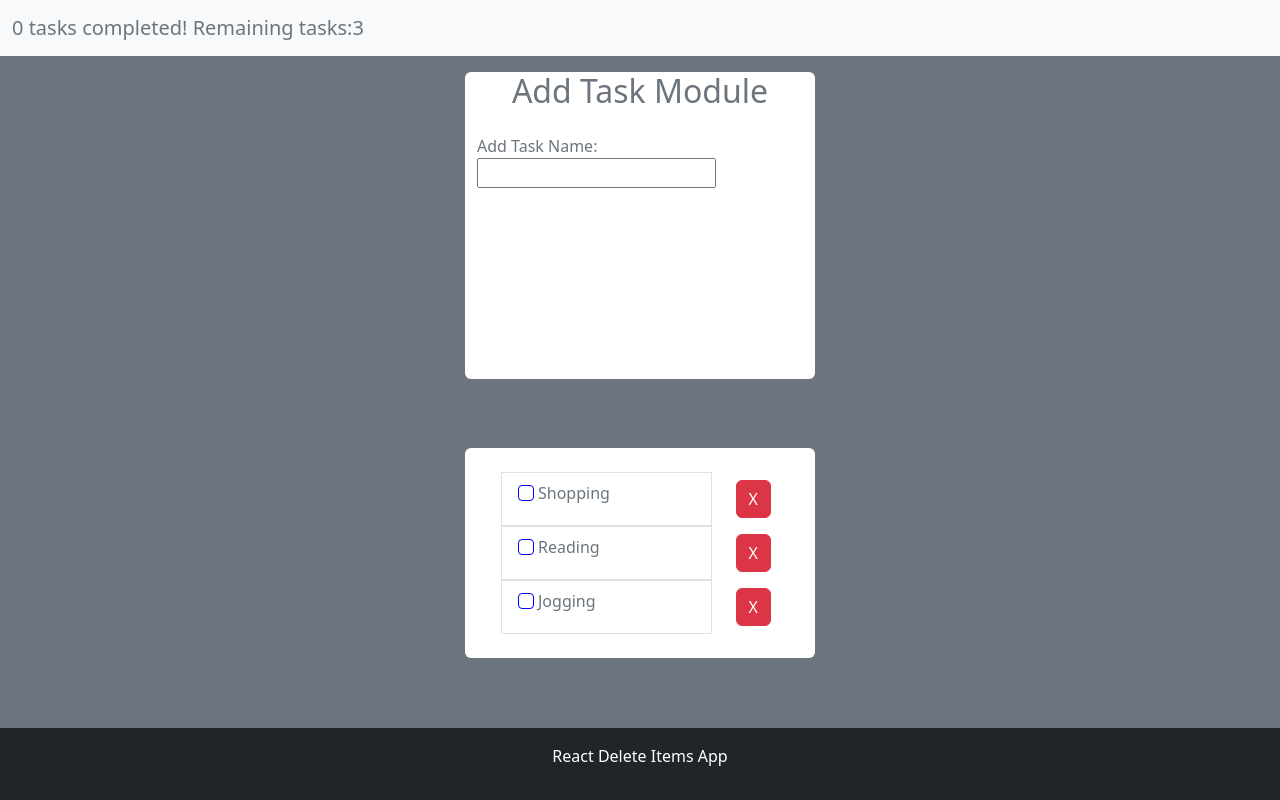
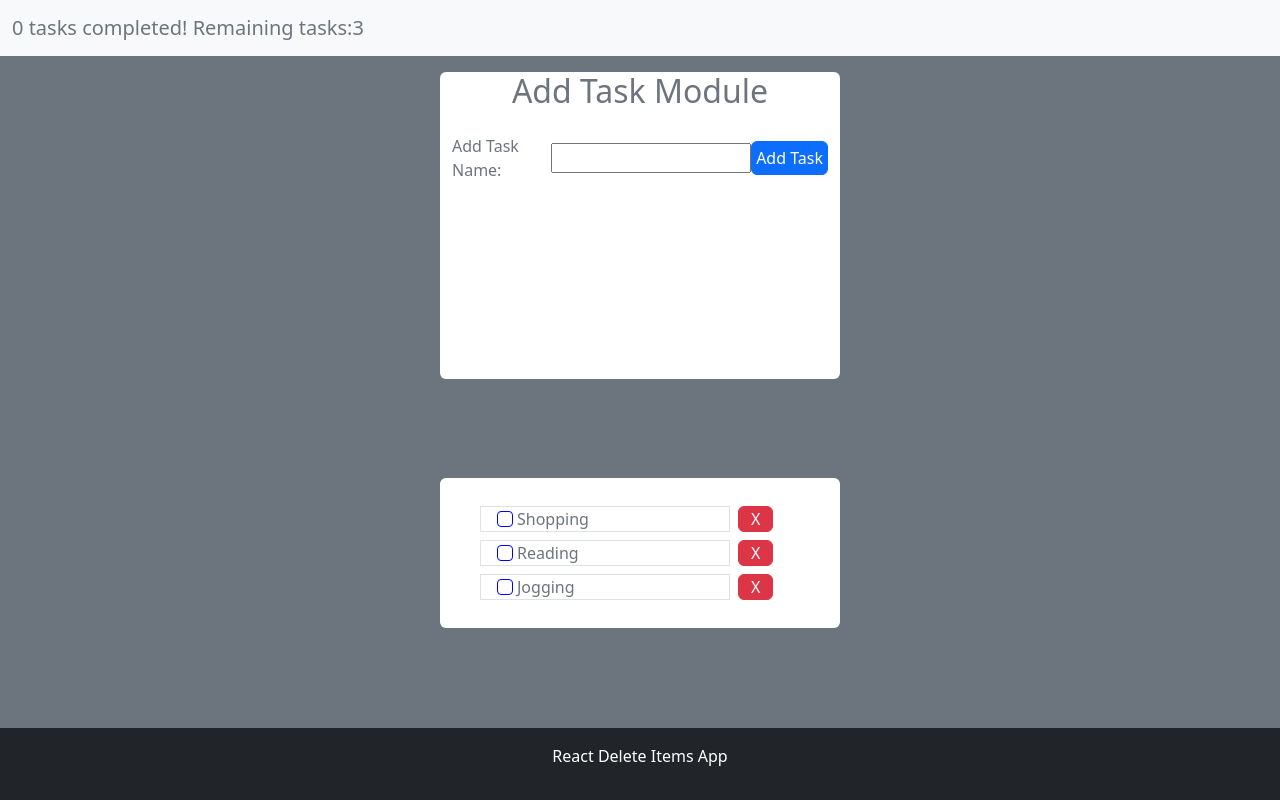
Before and after one commit to mertugrulfrontenddev/color-pick, a React (Create React App) app: page / in a window 1280 px wide. Built offline with nearby package versions, Linux system fonts and the light colour scheme.

Commit message:
added-addTaskModule

```diff
--- a/src/App.js
+++ b/src/App.js
@@ -10,10 +10,10 @@ function App() {
     { id: 3, taskName: "Jogging", isComplete: false },
   ];
 
-  let [items, setitems] = useState(tasks);
+  let [items, setItems] = useState(tasks);
 
   function handleCheckbox(event) {
-    setitems((prevItems) =>
+    setItems((prevItems) =>
       prevItems.map((item) =>
         item.id === Number(event.target.id)
           ? { ...item, isComplete: event.target.checked }
@@ -23,7 +23,7 @@ function App() {
   }
 
   function handleDeleteTask(taskId, event) {
-    setitems((prevItems) => {
+    setItems((prevItems) => {
       let taskToDelete = prevItems.find((task) => task.id === taskId);
 
       if (taskToDelete && !taskToDelete.isComplete) {
@@ -34,6 +34,14 @@ function App() {
       return prevItems.filter((task) => task.id !== taskId);
     });
   }
+
+  function handleAddTask(taskName) {
+    setItems((previtems) => [
+      ...previtems,
+      { id: Date.now(), taskName, isComplete: false },
+    ]);
+  }
+
   return (
     <div
       style={{
@@ -47,7 +55,7 @@ function App() {
     >
       <NavBar items={items} handleCheckbox={handleCheckbox} />
 
-      <AddTask />
+      <AddTask handleAddTask={handleAddTask} />
       <ToDoList
         items={items}
         handleCheckbox={handleCheckbox}
--- a/src/components/AddTask.jsx
+++ b/src/components/AddTask.jsx
@@ -1,16 +1,49 @@
-const AddTask = () => {
+import { useState } from "react";
+
+const AddTask = ({ handleAddTask }) => {
+  let [input, setInput] = useState("");
+
+  function handleChange(event) {
+    setInput(event.target.value);
+  }
+
+  function handleSubmit(event) {
+    event.preventDefault();
+    if (input.trim() !== "") {
+      handleAddTask(input);
+
+      setInput("");
+    }
+  }
+
   return (
     <div className="p-3 bg-secondary h-50 d-flex justify-content-center">
       <div
-        style={{ flexBasis: 350 }}
+        style={{ flexBasis: 400 }}
         className="rounded   bg-white d-flex flex-column align-items-center "
       >
         <h2 className="text-secondary">Add Task Module</h2>
-        <form className="container  mt-3">
+        <form
+          className="container  mt-3 d-flex align-items-center justify-content-between"
+          onSubmit={(event) => handleSubmit(event)}
+        >
           <label className="me-2 text-secondary" htmlFor="taskInput">
             Add Task Name:
           </label>
-          <input type="text" name="taskInput" id="taskInput" />
+          <input
+            type="text"
+            name="taskInput"
+            id="taskInput"
+            style={{ maxWidth: 200 }}
+            value={input}
+            onChange={(event) => handleChange(event)}
+          />
+
+          <input
+            type="submit"
+            className="btn btn-primary p-1"
+            value="Add Task"
+          />
         </form>
       </div>
     </div>
--- a/src/components/Task.jsx
+++ b/src/components/Task.jsx
@@ -4,11 +4,11 @@ const Task = ({ task, handleCheckbox, handleDeleteTask }) => {
   return (
     <div className="container-fluid d-flex">
       <li
-        className="list-group-item me-3"
+        className="list-group-item m-1 py-0 h-50"
         id={task.id}
         data-tik={task.tiklama}
         style={{
-          flexBasis: 300,
+          flexBasis: 250,
           textDecoration: task.isComplete ? "line-through" : "none",
         }}
       >
@@ -27,7 +27,7 @@ const Task = ({ task, handleCheckbox, handleDeleteTask }) => {
         </div>
       </li>
       <button
-        className="btn btn-danger m-2"
+        className="btn btn-danger m-1 py-0"
         onClick={(event) => handleDeleteTask(task.id, event)}
       >
         X
--- a/src/components/ToDoList.jsx
+++ b/src/components/ToDoList.jsx
@@ -4,7 +4,10 @@ import Task from "./Task";
 const ToDoList = ({ items, handleCheckbox, handleDeleteTask }) => {
   return (
     <div className="d-flex justify-content-center align-items-center  bg-secondary h-50 ">
-      <ul style={{ flexBasis: 350 }} className="list-group bg-white  p-4 mb-3 ">
+      <ul
+        style={{ flexBasis: 400, maxHeight: "300px", overflowY: "auto" }}
+        className="list-group bg-white  p-4 mb-3 "
+      >
         {items.map((task) => (
           <Task
             task={task}
```
